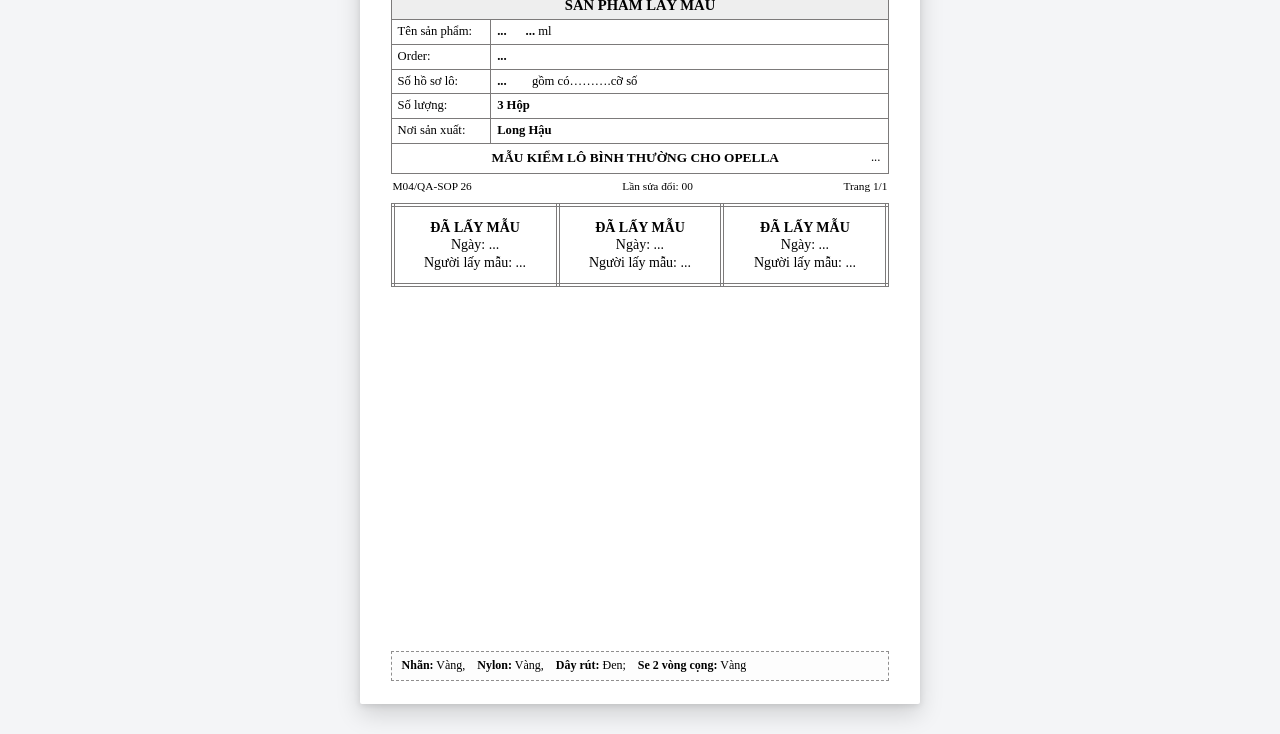
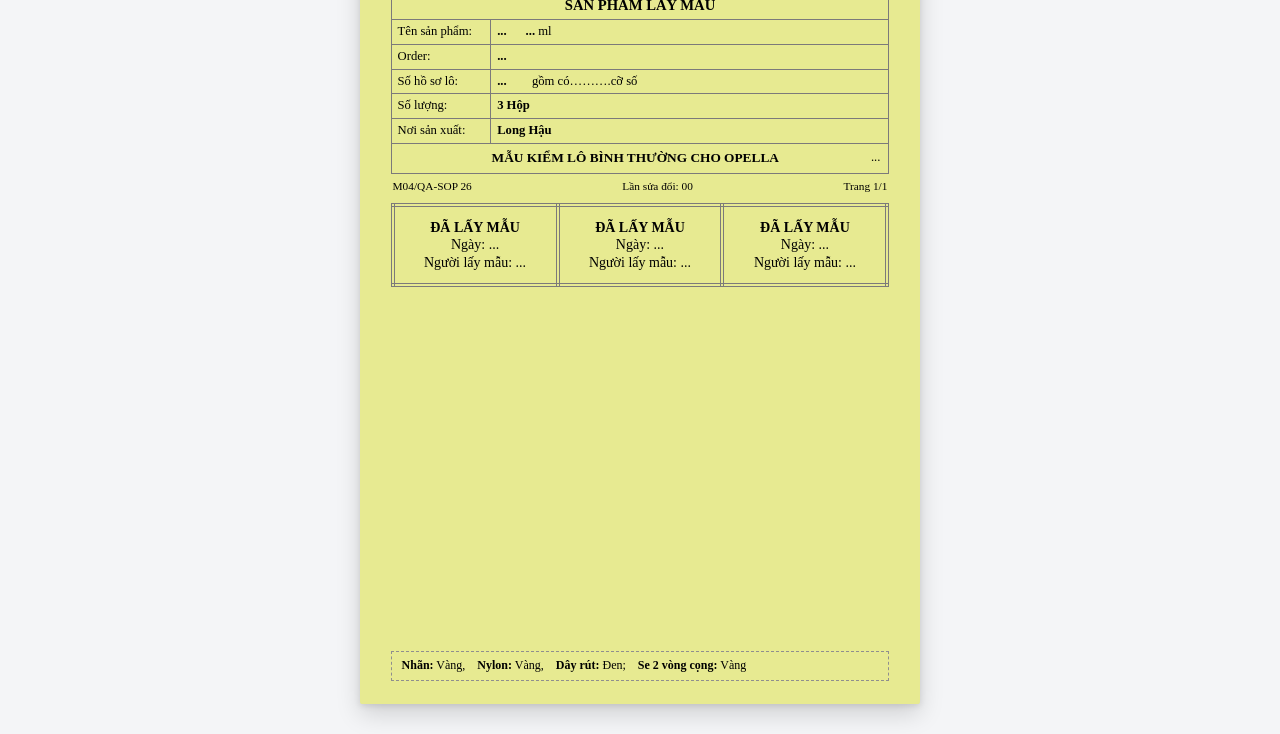
Before and after one commit to nhattai0510-a11y/appsheet-print, a plain HTML site: page Nhan_BinhThuong_Vàng.html in a window 1280 px wide. Shown: the part 173-907 px from the top of the page. Drawn offline with Linux system fonts and the light colour scheme.

Commit message:
Update Nhan_BinhThuong_Vàng.html

```diff
--- a/Nhan_BinhThuong_Vàng.html
+++ b/Nhan_BinhThuong_Vàng.html
@@ -10,7 +10,7 @@
        ========================================== */
     :root {
       --bg-canvas: #f4f5f7;
-      --bg-page: #ffffff;
+      --bg-page: #e7ea91;
       --primary-color: #2563eb;
       --primary-hover: #1d4ed8;
       --border-color: #7c7a7a;
@@ -282,7 +282,7 @@
       line-height: 1.3;
       border: 0.5px dashed #8f8e8e;
       padding: 6px 10px;
-      background-color: #fdfdfd;
+      background-color: #e7ea91;
     }
 
     /* ==========================================
@@ -368,7 +368,7 @@
             </td>
           </tr>
           <tr>
-            <td colspan="2" class="text-center text-bold text-uppercase" style="font-size: 11pt; background: #eee; padding: 5px;">
+            <td colspan="2" class="text-center text-bold text-uppercase" style="font-size: 11pt; background: #e7ea91; padding: 5px;">
               SẢN PHẨM LẤY MẪU
             </td>
           </tr>
```
